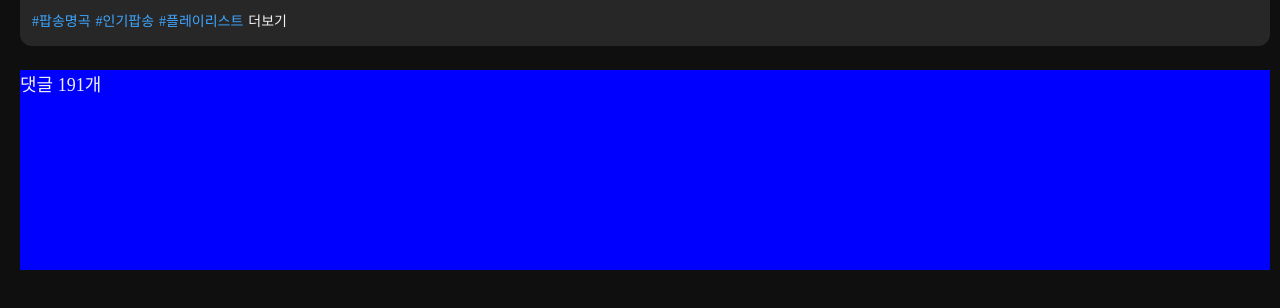
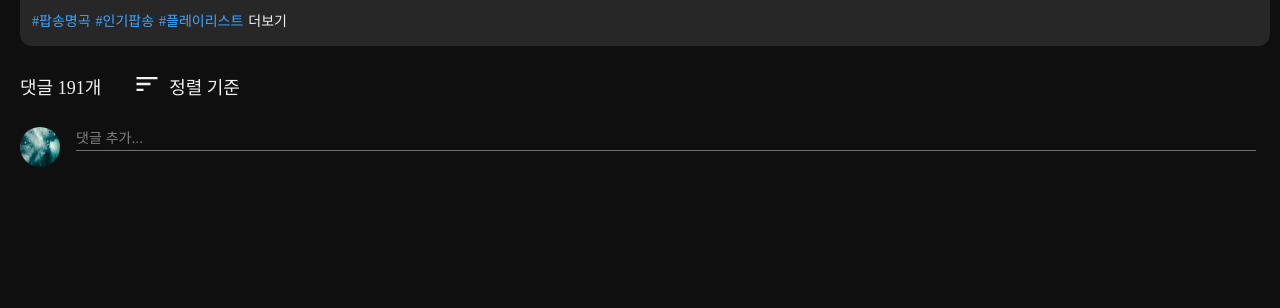
Before and after one commit to sikkzz/wetube-frontend, a React (Create React App) app: page /detail in a window 1280 px wide. Shown: the part 888-1196 px from the top of the page. Built offline with nearby package versions, Linux system fonts and the light colour scheme.

Commit message:
comment header 구성

```diff
--- a/src/components/Detail/Detail.jsx
+++ b/src/components/Detail/Detail.jsx
@@ -1,4 +1,4 @@
-import React from "react";
+import React, { useState } from "react";
 import Video from "../../assets/videos/test.mp4";
 import Image from "../../assets/test.jpg";
 
@@ -7,6 +7,22 @@ import Icons from "../../constants/icon";
 import "./Detail.scss";
 
 const Detail = () => {
+  const [sortActive, setSortActive] = useState(false);
+
+  const [inputActive, setInputActive] = useState(false);
+
+  const onSortClick = () => {
+    setSortActive(!sortActive);
+  };
+
+  const onInputClick = () => {
+    setInputActive(true);
+  };
+
+  const onCancelClick = () => {
+    setInputActive(false);
+  };
+
   return (
     <>
       <div className="detail_container">
@@ -113,11 +129,81 @@ const Detail = () => {
                   <span>191</span>
                   <span>개</span>
                 </h2>
+                <div className="detail_content_comment_header_title_sort">
+                  <div
+                    className="detail_content_comment_header_title_sort_container"
+                    onClick={onSortClick}
+                  >
+                    <div className="detail_content_comment_header_title_sort_icon">
+                      <Icons.MdOutlineSort size={28} />
+                    </div>
+                    <div className="detail_content_comment_header_title_sort_label">
+                      정렬 기준
+                    </div>
+                  </div>
+
+                  <div
+                    className="detail_content_comment_header_title_sort_dropdown_container"
+                    style={{ display: sortActive ? "block" : "none" }}
+                  >
+                    <div className="detail_content_comment_header_title_sort_dropdown_wrapper">
+                      <div className="detail_content_comment_header_title_sort_dropdown_list">
+                        <div className="detail_content_comment_header_title_sort_dropdown_list_item sort_dropdown_list_acitve">
+                          <a href="#!">인기 댓글순</a>
+                        </div>
+                        <div className="detail_content_comment_header_title_sort_dropdown_list_item">
+                          <a href="#!">최신순</a>
+                        </div>
+                      </div>
+                    </div>
+                  </div>
+                </div>
+              </div>
+
+              <div className="detail_content_comment_header_input">
+                <div className="detail_content_comment_header_input_box">
+                  <div className="detail_content_comment_header_input_thumbnail">
+                    <img src={Image} alt="thumbnail_img" />
+                  </div>
+
+                  <div className="detail_content_comment_header_input_main">
+                    <div className="detail_content_comment_header_input_creation_container">
+                      <div className="detail_content_comment_header_input_creation_box">
+                        <form>
+                          <input
+                            type="text"
+                            placeholder="댓글 추가..."
+                            onClick={onInputClick}
+                          />
+                        </form>
+                      </div>
+                    </div>
+
+                    <div
+                      className="detail_content_comment_header_input_footer_container"
+                      style={{ visibility: inputActive ? "visible" : "hidden" }}
+                    >
+                      <div className="detail_content_comment_header_input_footer_button_container">
+                        <div className="detail_content_comment_header_input_footer_button_cancel">
+                          <button onClick={onCancelClick}>취소</button>
+                        </div>
+                        <div className="detail_content_comment_header_input_footer_button_submit">
+                          <button>댓글</button>
+                        </div>
+                      </div>
+                    </div>
+                  </div>
+                </div>
               </div>
             </div>
-            <div className="detail_content_comment_main"></div>
+
+            <div className="detail_content_comment_main">
+
+            </div>
           </div>
         </div>
+
+
         <div className="detail_playlist_container"></div>
       </div>
     </>
--- a/src/components/Detail/Detail.scss
+++ b/src/components/Detail/Detail.scss
@@ -23,7 +23,7 @@
     }
 }
 
-.detail_content_info_container{
+.detail_content_info_container {
     margin-bottom: 24px;
 }
 
@@ -78,7 +78,6 @@
     overflow: hidden;
 
     img {
-        display: block;
         width: 100%;
         height: 100%;
         border-radius: 50%;
@@ -257,25 +256,25 @@
     }
 }
 
-.detail_content_comment_container{
+.detail_content_comment_container {
     width: 1250px;
     height: 200px;
-    background: blue;
+    // background: blue;
 }
 
-.detail_content_comment_header{
+.detail_content_comment_header {
     margin-bottom: 32px;
     display: flex;
     flex-direction: column;
 }
 
-.detail_content_comment_header_title{
+.detail_content_comment_header_title {
     margin-bottom: 24px;
     display: flex;
     flex-direction: row;
     align-items: center;
 
-    h2{
+    h2 {
         margin-right: 32px;
         color: var(--text-primary);
         font-size: 18px;
@@ -283,6 +282,148 @@
     }
 }
 
+.detail_content_comment_header_title_sort {
+    font-size: 18px;
+    color: var(--text-primary);
+    position: relative;
+
+    &_container {
+        display: flex;
+        flex-direction: row;
+        align-items: center;
+        cursor: pointer;
+    }
+
+    &_icon {
+        margin-right: 8px;
+    }
+
+}
+
+.detail_content_comment_header_title_sort_dropdown_container {
+    display: none;
+    width: 103px;
+    position: absolute;
+    border-radius: 8px;
+    top: 35px;
+}
+
+.detail_content_comment_header_title_sort_dropdown_wrapper {
+    margin-top: 5px;
+}
+
+.detail_content_comment_header_title_sort_dropdown_list {
+    border-radius: 12px;
+    background: var(--comment-sort-bg);
+    color: var(--text-primary);
+    padding: 12px 0;
+    font-size: 14px;
+}
+
+.detail_content_comment_header_title_sort_dropdown_list_item {
+    padding: 10px 16px;
+
+    &:hover {
+        background-color: var(--white-alpha-10);
+    }
+}
+
+.detail_content_comment_header_input_box{
+    display: flex;
+    flex-direction: row;
+    word-break: break-all;
+}
+
+.detail_content_comment_header_input_thumbnail{
+    width: 40px;
+    height: 40px;
+    margin-right: 16px;
+    border-radius: 50%;
+    object-fit: cover;
+    // background-color: transparent;
+    overflow: hidden;
+
+    img{
+        width: 100%;
+        height: 100%;
+    }
+}
+
+.detail_content_comment_header_input_creation_box{
+    padding-bottom: 8px;
+
+    input{
+        width: 1180px;
+        background: transparent;
+        border: none;
+        outline: none;
+        height: 24px;
+        border-bottom: 1px solid var(--comment-bt-text-disabled);
+        color: var(--text-primary);
+
+        &:focus{
+            border-bottom: 1px solid var(--bg-primary);
+        }
+    }
+
+    input::placeholder{
+        color: rgb(128,128,128);
+        font-size: 14px;
+    }
+}
+
+.detail_content_comment_header_input_footer_container{
+    display: flex;
+    align-items: center;
+    justify-content: flex-end;
+    visibility: hidden;
+}
+
+.detail_content_comment_header_input_footer_button_container{
+    display: flex;
+    flex-direction: row;
+}
+
+.detail_content_comment_header_input_footer_button_cancel{
+    margin-left: 8px;
+
+    button{
+        color: var(--text-primary);
+        background: var(--bg-black);
+        border: none;
+        padding: 0 16px;
+        font-size: 14px;
+        line-height: 36px;
+        border-radius: 18px;
+        font-weight: 500;
+        cursor: pointer;
+
+        &:hover{
+            background: var(--white-alpha-10);
+        }
+    }
+}
+
+.detail_content_comment_header_input_footer_button_submit{
+    margin-left: 8px;
+
+    button{
+        color: var(--comment-bt-text-disabled);
+        background: var(--white-alpha-10);
+        border: none;
+        padding: 0 16px;
+        font-size: 14px;
+        line-height: 36px;
+        border-radius: 18px;
+        font-weight: 500;
+        cursor: pointer;
+
+        &:hover{
+            color: var(--text-black);
+            background: var(--bg-sub-blue);
+        }
+    }
+}
 
 
 .detail_playlist_container {
@@ -290,3 +431,11 @@
     height: 2000px;
     background: beige;
 }
+
+
+
+// active option
+
+.sort_dropdown_list_acitve {
+    background-color: var(--white-alpha-10);
+}
--- a/src/styles/common.scss
+++ b/src/styles/common.scss
@@ -22,4 +22,7 @@
     --header-input-color: #f1f1f1;
     --white: #fff;
     --black: #000;
+
+    --comment-sort-bg: rgba(33,33,33,0.98);
+    --comment-bt-text-disabled: #717171;
 }
```
